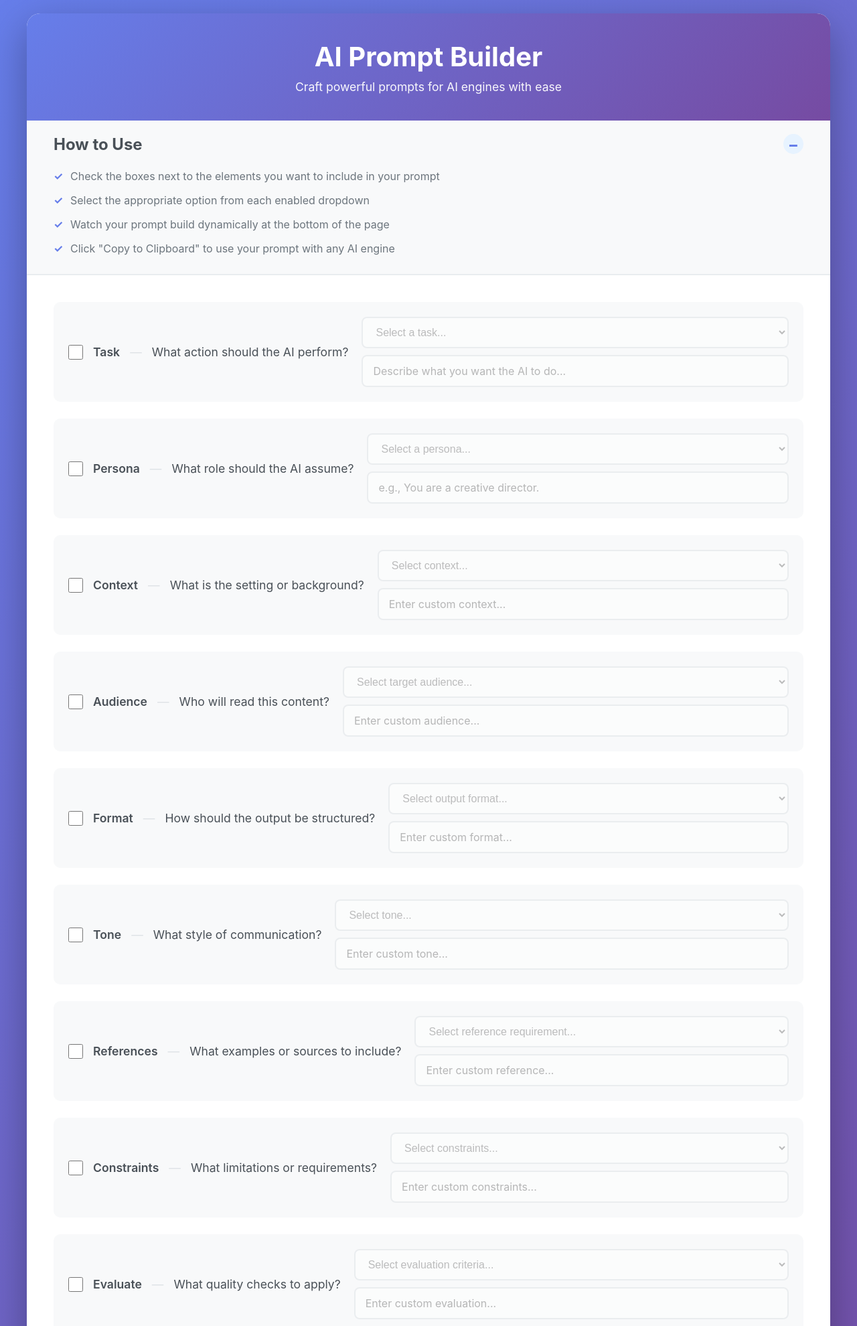
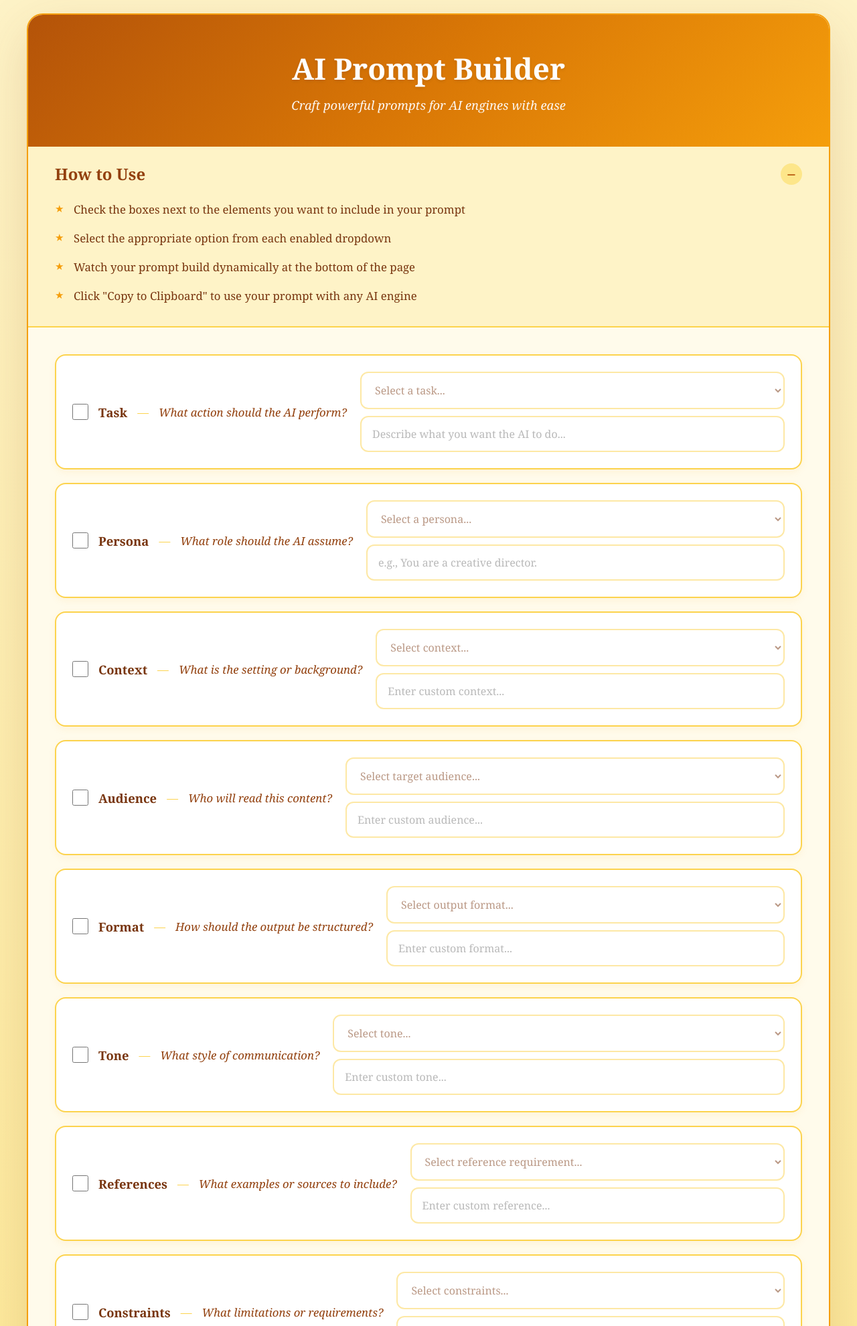
Before and after one commit to bobsteger/promptbuilder, a PHP site: page / in a window 1280 px wide. Shown: the top 1980 px of the page at 67% size. Run offline with PHP 8.4, Linux system fonts and the light colour scheme.

Commit message:
Changed to warm style.

```diff
--- a/index.php
+++ b/index.php
@@ -4,7 +4,7 @@
     <meta charset="UTF-8">
     <meta name="viewport" content="width=device-width, initial-scale=1.0">
     <title>AI Prompt Builder</title>
-    <link rel="stylesheet" href="styles.css">
+    <link rel="stylesheet" href="styles-warm.css">
 </head>
 <body>
     <div class="container">
--- /dev/null
+++ b/styles-warm.css
@@ -0,0 +1,365 @@
+* {
+    margin: 0;
+    padding: 0;
+    box-sizing: border-box;
+}
+
+body {
+    font-family: 'Georgia', 'Times New Roman', serif;
+    background: linear-gradient(180deg, #fef3c7 0%, #fde68a 100%);
+    min-height: 100vh;
+    padding: 20px;
+}
+
+.container {
+    max-width: 1200px;
+    margin: 0 auto;
+    background: #fffbeb;
+    border-radius: 24px;
+    box-shadow: 0 25px 80px rgba(120, 53, 15, 0.15);
+    overflow: hidden;
+    border: 2px solid #f59e0b;
+}
+
+.header {
+    background: linear-gradient(135deg, #b45309 0%, #d97706 50%, #f59e0b 100%);
+    color: white;
+    padding: 50px 40px;
+    text-align: center;
+}
+
+.header h1 {
+    font-size: 2.75em;
+    margin-bottom: 12px;
+    font-weight: 700;
+    text-shadow: 0 2px 4px rgba(0, 0, 0, 0.1);
+}
+
+.header p {
+    font-size: 1.15em;
+    opacity: 0.95;
+    font-style: italic;
+}
+
+.instructions {
+    background: #fef3c7;
+    padding: 24px 40px;
+    border-bottom: 2px solid #fcd34d;
+    transition: padding 0.3s ease;
+}
+
+.instructions.collapsed {
+    padding: 24px 40px;
+}
+
+.instructions-header {
+    display: flex;
+    justify-content: space-between;
+    align-items: center;
+    cursor: pointer;
+    user-select: none;
+}
+
+.instructions-header:hover {
+    opacity: 0.8;
+}
+
+.instructions-header h2 {
+    color: #92400e;
+    font-size: 1.5em;
+    margin: 0;
+}
+
+.toggle-icon {
+    font-size: 1.5em;
+    font-weight: bold;
+    color: #b45309;
+    width: 32px;
+    height: 32px;
+    display: flex;
+    align-items: center;
+    justify-content: center;
+    border-radius: 50%;
+    background: #fde68a;
+    transition: all 0.3s ease;
+}
+
+.instructions-header:hover .toggle-icon {
+    background: #f59e0b;
+    color: white;
+}
+
+.instructions-content {
+    list-style: none;
+    padding-left: 0;
+    margin-top: 15px;
+    max-height: 500px;
+    overflow: hidden;
+    transition: all 0.3s ease;
+}
+
+.instructions-content.collapsed {
+    max-height: 0;
+    margin-top: 0;
+    opacity: 0;
+}
+
+.instructions-content li {
+    padding: 10px 0;
+    color: #78350f;
+    position: relative;
+    padding-left: 28px;
+    font-size: 1.05em;
+}
+
+.instructions-content li:before {
+    content: "★";
+    position: absolute;
+    left: 0;
+    color: #f59e0b;
+    font-size: 0.9em;
+}
+
+.builder-section {
+    padding: 40px;
+    background: #fffbeb;
+}
+
+.prompt-option {
+    margin-bottom: 20px;
+    padding: 24px;
+    background: white;
+    border-radius: 16px;
+    border: 2px solid #fcd34d;
+    transition: all 0.3s ease;
+    display: flex;
+    align-items: center;
+    gap: 20px;
+    box-shadow: 0 4px 12px rgba(245, 158, 11, 0.08);
+}
+
+.prompt-option.active {
+    background: #fef3c7;
+    border-color: #f59e0b;
+    box-shadow: 0 8px 24px rgba(245, 158, 11, 0.2);
+}
+
+.option-header {
+    display: flex;
+    align-items: center;
+    flex-shrink: 0;
+    min-width: 350px;
+}
+
+.option-header input[type="checkbox"] {
+    width: 24px;
+    height: 24px;
+    margin-right: 15px;
+    cursor: pointer;
+    accent-color: #d97706;
+}
+
+.option-header label {
+    font-weight: 600;
+    font-size: 1.15em;
+    color: #78350f;
+    cursor: pointer;
+    user-select: none;
+}
+
+.help-text {
+    font-size: 1.05em;
+    color: #92400e;
+    margin-left: 15px;
+    font-weight: 400;
+    font-style: italic;
+}
+
+.help-text::before {
+    content: "—";
+    margin-right: 15px;
+    color: #fcd34d;
+}
+
+.option-content {
+    flex-grow: 1;
+    display: flex;
+    flex-direction: column;
+    gap: 10px;
+}
+
+.option-content select {
+    width: 100%;
+    padding: 14px 16px;
+    font-size: 1em;
+    font-family: inherit;
+    border: 2px solid #fcd34d;
+    border-radius: 12px;
+    background: white;
+    color: #78350f;
+    cursor: pointer;
+    transition: all 0.3s ease;
+    opacity: 0.5;
+}
+
+.task-detail-input,
+.custom-input {
+    width: 100%;
+    padding: 14px 16px;
+    font-size: 1em;
+    border: 2px solid #fcd34d;
+    border-radius: 12px;
+    background: white;
+    color: #78350f;
+    transition: all 0.3s ease;
+    opacity: 0.5;
+    font-family: inherit;
+}
+
+.task-detail-input:enabled,
+.custom-input:enabled {
+    opacity: 1;
+}
+
+.task-detail-input:enabled:hover,
+.custom-input:enabled:hover {
+    border-color: #f59e0b;
+}
+
+.task-detail-input:enabled:focus,
+.custom-input:enabled:focus {
+    outline: none;
+    border-color: #d97706;
+    box-shadow: 0 0 0 4px rgba(245, 158, 11, 0.15);
+}
+
+.option-content select:enabled {
+    opacity: 1;
+}
+
+.option-content select:enabled:hover {
+    border-color: #f59e0b;
+}
+
+.option-content select:enabled:focus {
+    outline: none;
+    border-color: #d97706;
+    box-shadow: 0 0 0 4px rgba(245, 158, 11, 0.15);
+}
+
+.output-section {
+    padding: 40px;
+    background: linear-gradient(180deg, #fef3c7 0%, #fde68a 100%);
+    border-top: 2px solid #fcd34d;
+    position: sticky;
+    bottom: 0;
+    box-shadow: 0 -10px 40px rgba(120, 53, 15, 0.1);
+    z-index: 100;
+}
+
+.output-section h2 {
+    color: #92400e;
+    margin-bottom: 20px;
+    font-size: 1.5em;
+}
+
+.prompt-output {
+    background: white;
+    border: 2px solid #fcd34d;
+    border-radius: 16px;
+    padding: 28px;
+    min-height: 150px;
+    font-size: 1.05em;
+    line-height: 1.9;
+    color: #78350f;
+    margin-bottom: 20px;
+    white-space: pre-wrap;
+    word-wrap: break-word;
+    box-shadow: inset 0 2px 6px rgba(245, 158, 11, 0.08);
+}
+
+.prompt-output.empty {
+    color: #d97706;
+    font-style: italic;
+}
+
+.button-group {
+    display: flex;
+    gap: 15px;
+    flex-wrap: wrap;
+}
+
+.copy-button,
+.reset-button {
+    border: none;
+    padding: 16px 32px;
+    font-size: 1.1em;
+    font-weight: 600;
+    border-radius: 12px;
+    cursor: pointer;
+    transition: all 0.3s ease;
+    font-family: inherit;
+}
+
+.copy-button {
+    background: linear-gradient(135deg, #b45309 0%, #d97706 100%);
+    color: white;
+    box-shadow: 0 6px 20px rgba(180, 83, 9, 0.35);
+}
+
+.copy-button:hover {
+    transform: translateY(-3px);
+    box-shadow: 0 10px 30px rgba(180, 83, 9, 0.45);
+}
+
+.copy-button:active {
+    transform: translateY(0);
+}
+
+.copy-button.copied {
+    background: linear-gradient(135deg, #059669 0%, #10b981 100%);
+}
+
+.reset-button {
+    background: white;
+    color: #92400e;
+    border: 2px solid #fcd34d;
+    box-shadow: 0 4px 12px rgba(245, 158, 11, 0.15);
+}
+
+.reset-button:hover {
+    background: #fef3c7;
+    transform: translateY(-3px);
+    box-shadow: 0 6px 20px rgba(245, 158, 11, 0.25);
+}
+
+.reset-button:active {
+    transform: translateY(0);
+}
+
+@media (max-width: 768px) {
+    .header h1 {
+        font-size: 2em;
+    }
+
+    .builder-section,
+    .output-section,
+    .instructions {
+        padding: 24px;
+    }
+
+    .prompt-option {
+        flex-direction: column;
+        align-items: stretch;
+        gap: 15px;
+    }
+
+    .option-header {
+        min-width: auto;
+        flex-wrap: wrap;
+    }
+
+    .help-text {
+        display: none;
+    }
+}
```
